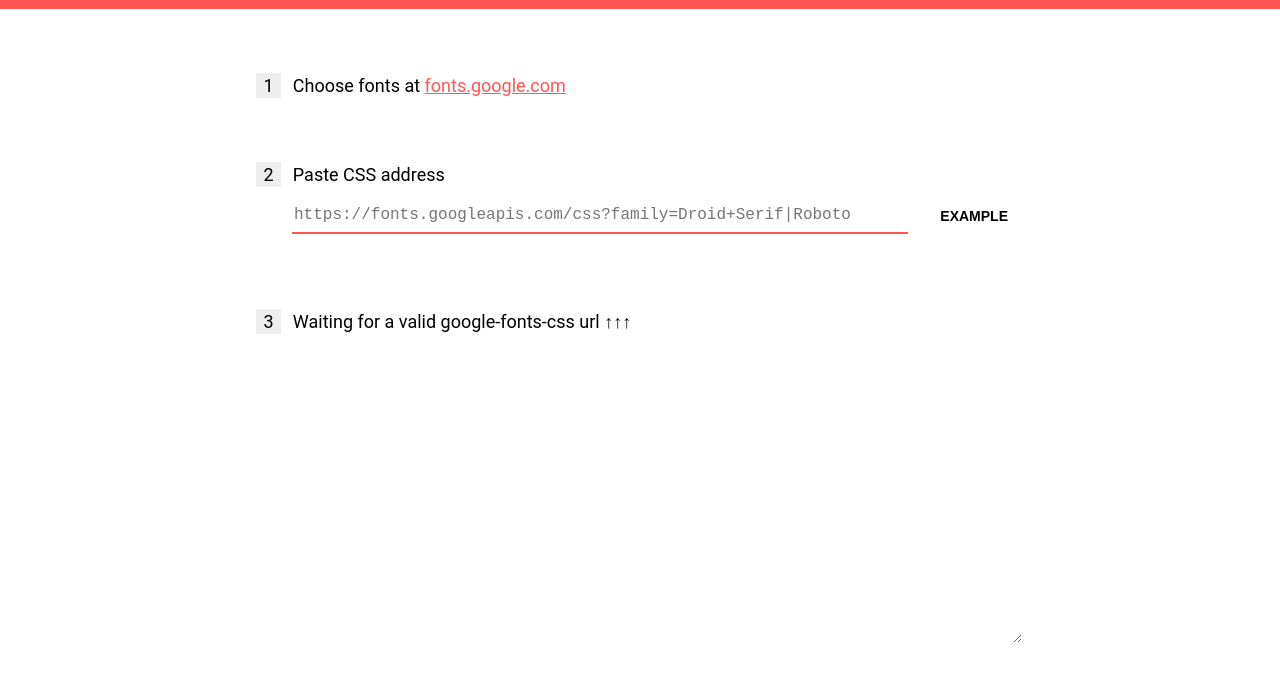
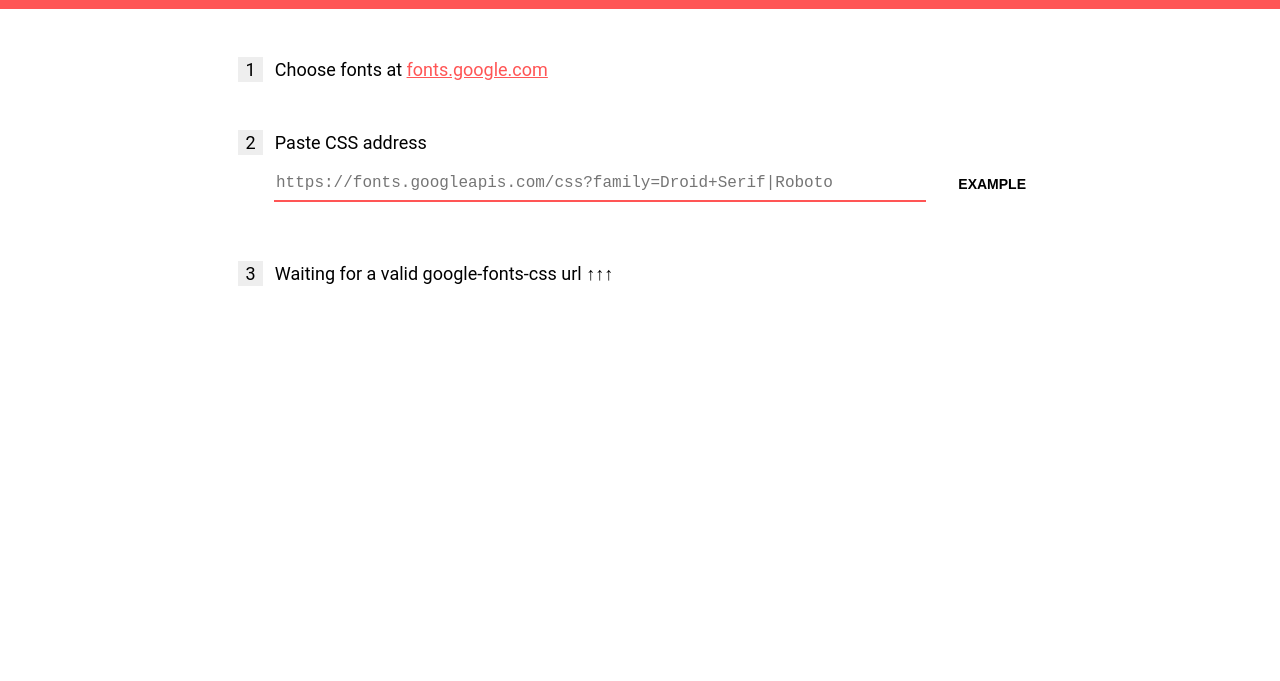
Before and after one commit to amio/embedded-google-fonts, a plain HTML site: page index.html in a window 1280 px wide. Shown: the part 47-728 px from the top of the page. Drawn offline with Linux system fonts and the light colour scheme.

Commit message:
(chore) Refine styles.

```diff
--- a/index.css
+++ b/index.css
@@ -13,8 +13,8 @@ a {
 
 .content {
   box-sizing: border-box;
-  padding: 0 1rem;
-  max-width: 800px;
+  padding: 0 3rem;
+  max-width: 900px;
   margin: 0 auto;
 }
 
@@ -78,6 +78,7 @@ header {
 }
 
 header h1 {
+  margin: 0;
   font-size: 1rem;
   line-height: 56px;
   padding-left: 1em;
@@ -100,7 +101,8 @@ header i {
 }
 
 dl {
-  margin: 4rem 0;
+  flex: 1;
+  margin: 3rem 0 0 0;
 }
 
 .step-count {
@@ -134,6 +136,7 @@ textarea {
   transition: all 0.2s ease-out;
   font-size: 12px;
   white-space: nowrap;
+  resize: none;
 }
 
 textarea:focus, .loaded textarea {
--- a/index.html
+++ b/index.html
@@ -37,7 +37,7 @@
           <span id="step-iii-hint">Waiting for a valid google font css url... ↑↑↑</span>
         </dt>
         <dd>
-          <textarea name="result" id="result" spellcheck="false"></textarea>
+          <textarea name="result" id="result" spellcheck="false" resize="false"></textarea>
         </dd>
       </dl>
     </div>
--- a/index.js
+++ b/index.js
@@ -1,4 +1,10 @@
+/* eslint-env browser */
+
 (function () {
+  if (!checkBrowserRequirements()) {
+    window.alert('Sorry, current browser not support.')
+  }
+
   var urlInput = document.getElementById('css-url')
   var resultTextarea = document.getElementById('result')
   var stepIII = document.getElementById('step-iii')
@@ -38,7 +44,7 @@
   function embedFonts (cssText) {
     var fontLocations = cssText.match(/https:\/\/[^)]+/g)
     var fontLoadedPromises = fontLocations.map(function (location) {
-      return new Promise (function (resolve, reject) {
+      return new Promise(function (resolve, reject) {
         fetch(location).then(function (res) {
           return res.blob()
         }).then(function (blob) {
```
